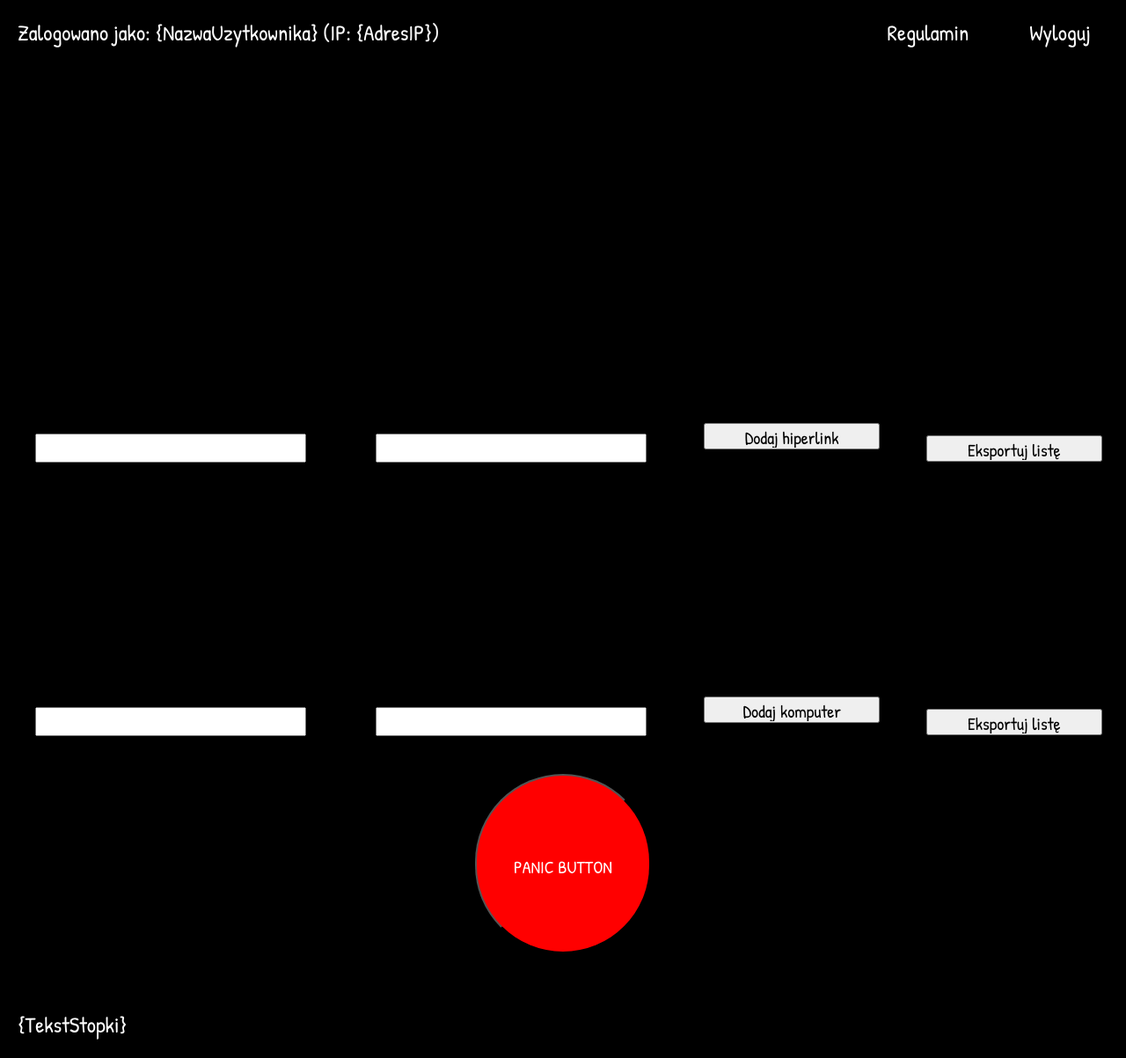
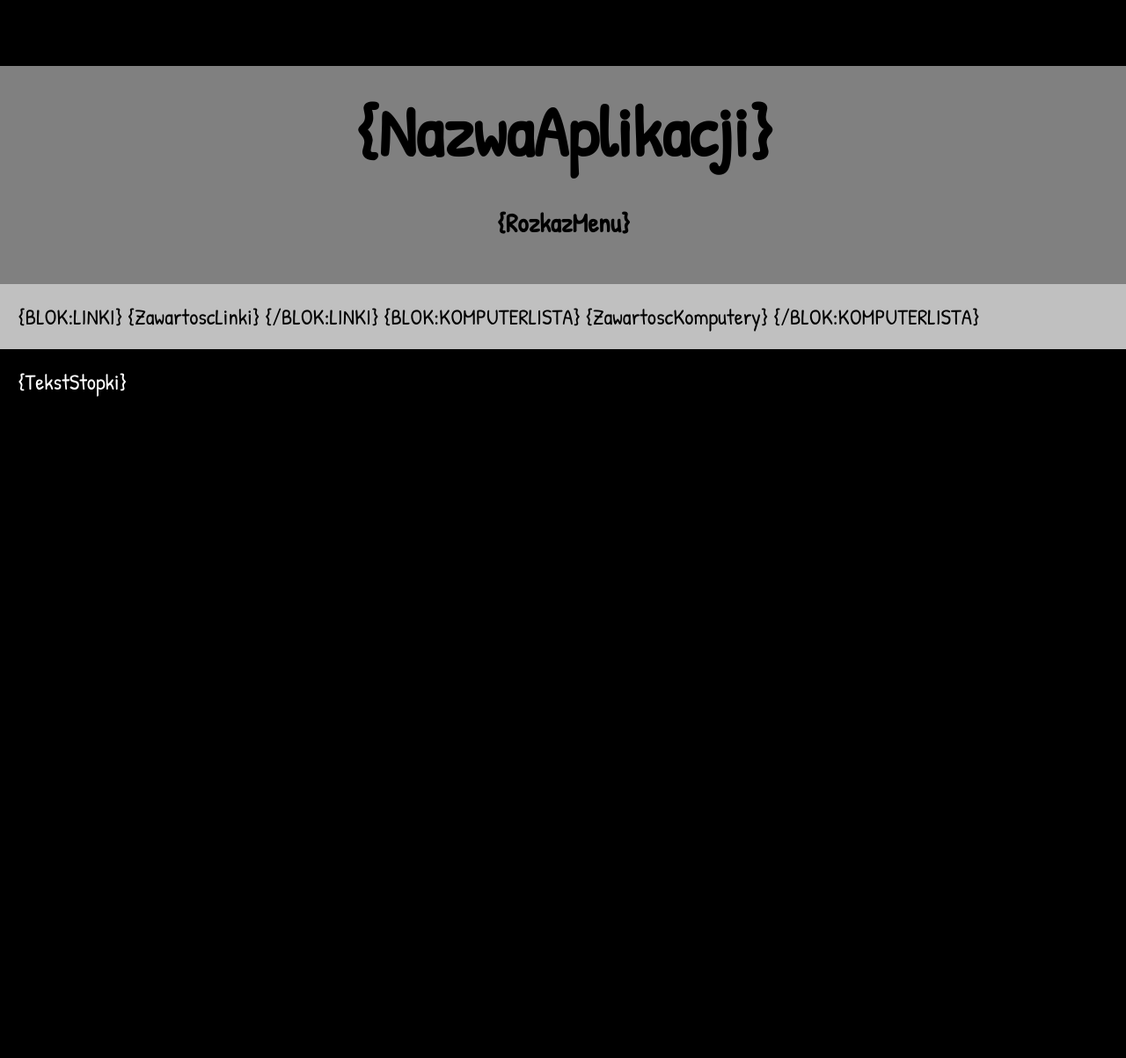
Before and after one commit to rombarte/SPOJRZ-MNIE-NA-TO, a PHP site: page /szablon/kanciapa.html in a window 1280 px wide. Shown: the whole page at 88% size. After the commit the page ends 451 px from the top, so only its background shows below. Run offline with PHP 8.4, Linux system fonts and the light colour scheme.

Commit message:
poprawki zgodności ze standardami

```diff
--- a/instalacja.php
+++ b/instalacja.php
@@ -16,7 +16,7 @@
 					<p>Nazwa użytkownika</p>
 					<input type="text" name="baza_uzytkownik" required>
 					<p>Hasło użytkownika</p>
-					<input type="text" name="baza_haslo" required>
+					<input type="password" name="baza_haslo" required>
 					<p>Nazwa bazy danych</p>
 					<input type="text" name="baza_nazwa" required><br>
 					<input type="submit" value="Zainstaluj">
--- a/szablon/kanciapa.html
+++ b/szablon/kanciapa.html
@@ -9,91 +9,22 @@
 		</script>
 	</head>
 	<body>
-		<div class="menu">
-			<p class="bar-paragraph">Zalogowano jako: {NazwaUzytkownika} (IP: {AdresIP})</p>
-			<a href="uruchom-wylogowanie.php" class="bar-button">Wyloguj</a>
-			<a href="regulamin.php" class="bar-button">Regulamin</a>
-		</div>
-		<div class="main">
+		<nav>
+			{ZawartoscMenu}
+		</nav>
+		<header>
 			<h1>{NazwaAplikacji}</h1>
 			<h2>{RozkazMenu}</h2>
-			<h3>Wyświetl listę utworzonych przez siebie hiperlinków</h3>
-			<table>
-				<tr>
-					<td>Numer</td>
-					<td>Link skrócony</td>
-					<td>Link oryginalny</td>
-					<td>Ilość kliknięć</td>
-					<td>Opcje</td>
-			    </tr>
-			    {BLOK:LINKLISTA}
-					{ListaLinkow}
-				{/BLOK:LINKLISTA}
-			</table>
-			<table class="noborder">
-				<form action="uruchom-kanciapa-hiperlink.php" method="post" accept-charset="UTF-8">
-					<tr>
-						<td>
-							<p>Dodaj link do strony:</p>
-							<input type="text" name="hiperlink" required>
-						</td>
-						<td>
-							<p>Własny link (opcjonalnie):</p>
-							<input type="text" name="obciety">
-						</td>
-						<td>
-							<input type="submit" value="Dodaj hiperlink">
-						</td>
-						<td>
-							<p>Dodatkowe opcje:</p>
-							<input type="button" value="Eksportuj listę" onclick="location.href = 'zestawienie.php?type=hiperlink';">
-						</td>
-				    </tr>
-			   </form>
-			</table>
+		</header>
+		<section class="main">
+			{BLOK:LINKI}
+				{ZawartoscLinki}
+			{/BLOK:LINKI}
 
 			{BLOK:KOMPUTERLISTA}
-				<h3>Wyświetl listę moderowanych komputerów</h3>
-				<table>
-					<tr>
-						<td>Numer</td>
-						<td>Adres komputera</td>
-						<td>Własny opis</td>
-						<td>Status</td>
-						<td>Widziany</td>
-						<td>Logowanie</td>
-						<td>Rejestracja</td>
-						<td>Wyświetlanie</td>
-					</tr>
-					{ListaKomputerow}
-				</table>
-				<table class="noborder">
-					<form action="uruchom-kanciapa-komputer.php" method="post" accept-charset="UTF-8">
-						<tr>
-							<td>
-								<p>Dodaj adres komputera do listy:</p>
-								<input type="text" name="dodaj" required>
-							</td>
-							<td>
-								<p>Własny opis (opcjonalnie):</p>
-								<input type="text" name="opis">
-							</td>
-							<td>
-								<input type="submit" value="Dodaj komputer">
-							</td>
-							<td>
-								<p>Dodatkowe opcje:</p>
-								<input type="button" value="Eksportuj listę" onclick="location.href = 'zestawienie.php?type=komputer';">
-							</td>
-					    </tr>
-				   	</form>
-				</table>
-				<form action="uruchom-kanciapa-komputer.php" method="post" class='panic-form'>
-					<input type="hidden" name="panic">
-					<input type="submit" value="PANIC BUTTON" id="panic" class="panic" onmouseover="licznik++; if (licznik ==1) alert('Klikając ten przycisk zablokujesz wszystkie widoczne komputery i użytkowników nie będących adminami.')">
-			   	</form>
+				{ZawartoscKomputery}
 			{/BLOK:KOMPUTERLISTA}
-		</div>
+		</section>
 		<footer>
 			<p class="bar-paragraph">{TekstStopki}</p>
 		</footer>
--- a/szablon/style.css
+++ b/szablon/style.css
@@ -63,11 +63,15 @@ h1, h2, h3 {
 	text-align: center;
 }
 
-h1 {
+header h1 {
 	font-size: 8.0rem;
 }
 
-h2 {
+header h2 {
+	font-size: 3.0rem;
+}
+
+section h1 {
 	font-size: 3.0rem;
 }
 
```
Also changed, not shown: kanciapa.php (+84 -2 lines), logowanie.php (+12 -2 lines), regulamin.php (+12 -3 lines), rejestracja.php (+15 -2 lines), szablon/logowanie.html (+8 -13 lines), szablon/regulamin.html (+7 -6 lines), szablon/rejestracja.html (+8 -16 lines), 3 other files.
